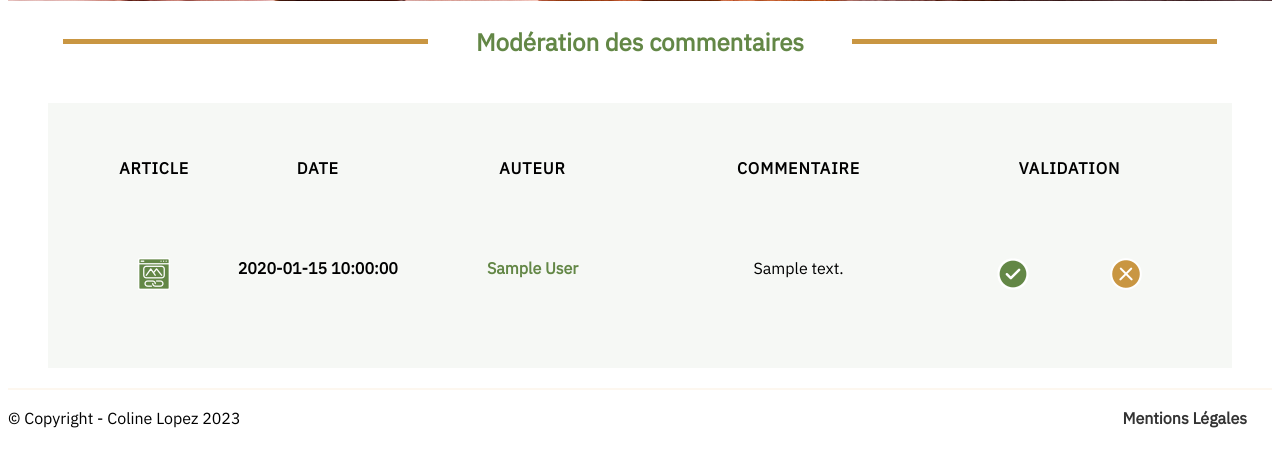
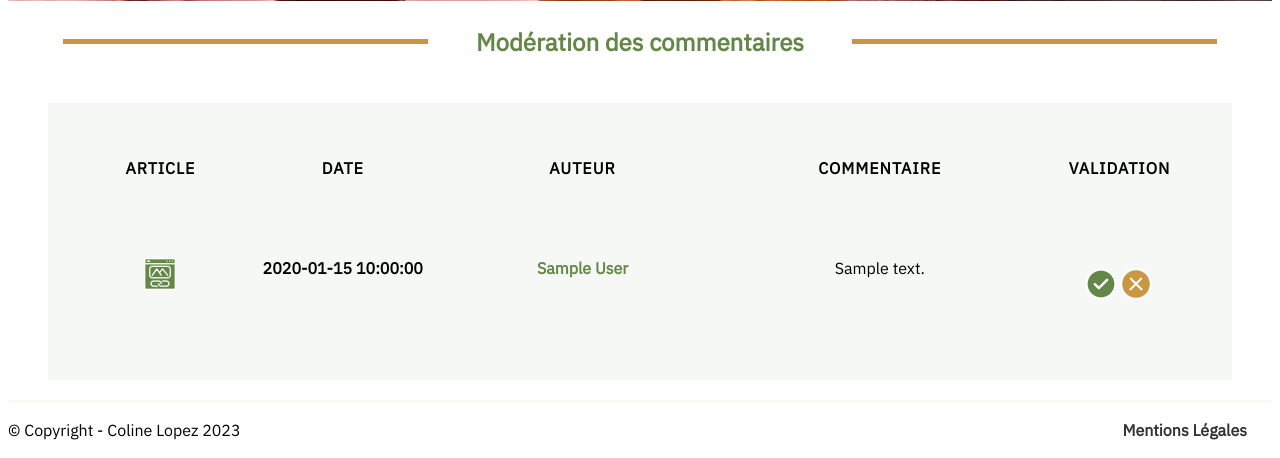
Before and after one commit to ColineLopez/OpenClassrooms_Project_5_MyWebsite, a PHP site: template templates/admin.php in a window 1280 px wide. Shown: the part 503-961 px from the top of the page. Before the commit the page ends 931 px from the top, so only its background shows below. Run offline with PHP 8.4, Linux system fonts and the light colour scheme; the template is opened without the code that fills it: most values are stand-ins (such as "Sample title", 1, 10 or a date in 2020).

Commit message:
corrections moderation

```diff
--- a/src/model/user.php
+++ b/src/model/user.php
@@ -9,7 +9,6 @@ use MyWebsite\Lib\Database\DatabaseConnection;
 class User
 {
 	public string $name;
-	// public string $firstname;
 	public string $email;
 	public string $password;
 	public string $ip;
--- a/style/style.css
+++ b/style/style.css
@@ -305,15 +305,17 @@ h2{
 
 .grid-four{
   display: grid;
-  grid-template-columns: 1fr 2fr 2fr 3fr 1fr 1fr;
+  grid-template-columns: 1fr 2fr 2fr 3fr 1fr;
   grid-gap: 10px;
   grid-auto-rows: minmax(50px, auto);
 }
 
-.gridfive-mid{
-  text-align: center;
-  grid-column: 5/7;
-  grid-row:1;
+.moderation{
+  width:70px;
+}
+
+.transition:hover{
+  transition-duration: 0.2s;
 }
 
 button{
--- a/templates/admin.php
+++ b/templates/admin.php
@@ -16,6 +16,19 @@
         <h2 class='lined green'>Modération des commentaires</h2>
         <hr style='margin-right:50px'>
     </div>
+    <div class="center uppercase">
+        <?php
+        if(isset($_GET['err']))
+            {
+                $err = htmlspecialchars($_GET['err']);
+                $message = match($err) {
+                    'accept' => "<strong class='green'>Le commentaire a été publié.</strong>",
+                    'refuse' => "<strong class='orange'>Le commentaire ne sera pas publié.</strong>",
+            };
+             echo $message;
+        };
+        ?>
+    </div>
 </div>
 <div class='corps news '>
     <div class='grid-four bold uppercase center margin-content'>
@@ -23,7 +36,7 @@
         <div class="gridtwo">Date</div>
         <div class="gridthree">Auteur</div>
         <div class="gridfour">Commentaire</div>
-        <div class="gridfive-mid">Validation</div>
+        <div class="gridfive">Validation</div>
     </div>
     <?php
     foreach ($comments as $comment) {
@@ -33,8 +46,13 @@
             <div class="bold"><?php echo htmlspecialchars($comment->creationDate); ?></div>
             <div class="green bold"><?php echo htmlspecialchars($comment->author); ?></div>
             <div><?php echo htmlspecialchars($comment->content); ?></div>
-            <div class="gridone"><button class="true" onclick=""></button></div>
-            <div class="gridone"><button class="false" onclick=""></button></div>
+            <div class="gridone">
+                <form class="moderation" action="index.php?action=moderateComment" method="post">
+                    <input type='hidden' name='commentID' value=<?php echo htmlspecialchars($comment->commentID); ?>>
+                    <input type="submit" name="true" value="" class="true transition">
+                    <input type="submit" name="false" value="" class="false transition">
+                </form>
+            </div>
     </div>
     <?php
     }
--- a/templates/article.php
+++ b/templates/article.php
@@ -66,7 +66,7 @@
 	</div>
 		<?php
 			foreach ($comments as $comment){
-				if($comment->status!=1){
+				if($comment->status==2){
 		?>
 				<h4 class='uppercase green'>
 				<?php
--- a/templates/index.php
+++ b/templates/index.php
@@ -27,7 +27,7 @@
 <div class='corps corps-yellow'>
     <div class="grid-grow">
         <div class='item'><p class='white-shadow'>Vous souhaitez en savoir plus sur moi ? N'hésitez pas à jeter un coup d'oeil sur mon parcours !</p></div>
-        <div class='item'><p><a href='' class='btn btn-orange white-shadow'>Voir mon CV</a></p></div>
+        <div class='item'><p><a href='files/LopezColineCV.pdf' class='btn btn-orange white-shadow' target='_blank'>Voir mon CV</a></p></div>
     </div>
 </div>
 <div class="corps corps-white">
--- a/templates/signup.php
+++ b/templates/signup.php
@@ -22,7 +22,9 @@
                 <p>
                     <input type="password" class="corps-yellow contact" placeholder="Confirmation du mot de passe" name="passwordConfirmation" required autocomplete="off">
                 </p>
-                <!-- Ajouter une case pour accepter les conditions générales -->
+                <p>
+                    <input class="corps-yellow contact" type="checkbox" name="formTermes" value="Yes" required>J'accepte les <a class="green" href="index.php?action=cgu">conditions générales d'utilisations</a>.
+                </p>
                 <p>
                     <?php
                         if(isset($_GET['err']))
```
Also changed, not shown: index.php (+4 -4 lines), src/controllers/article/commentmoderation.php (added, +35 -0 lines), src/model/comment.php (+22 -0 lines), 1 other file.
